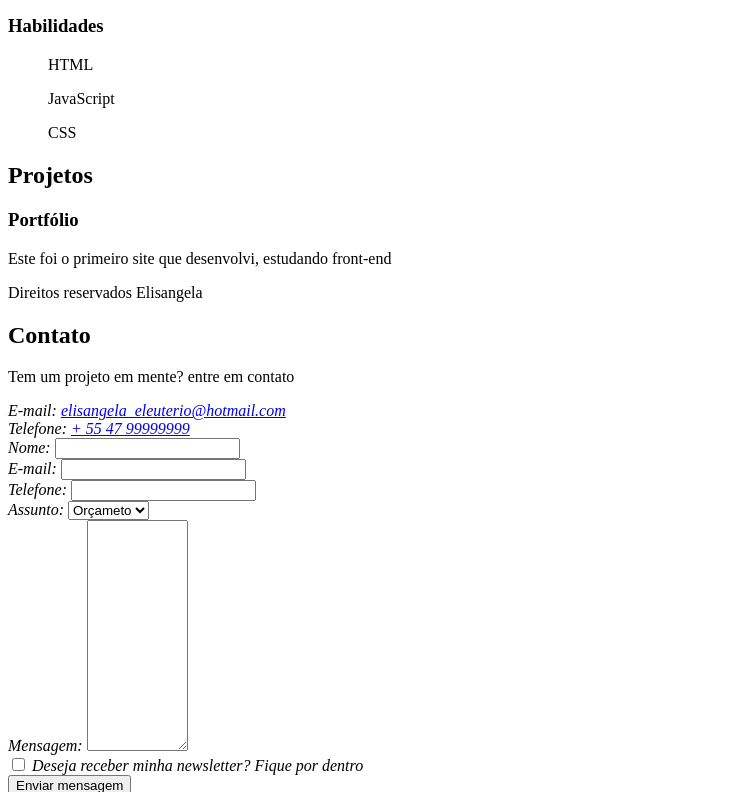
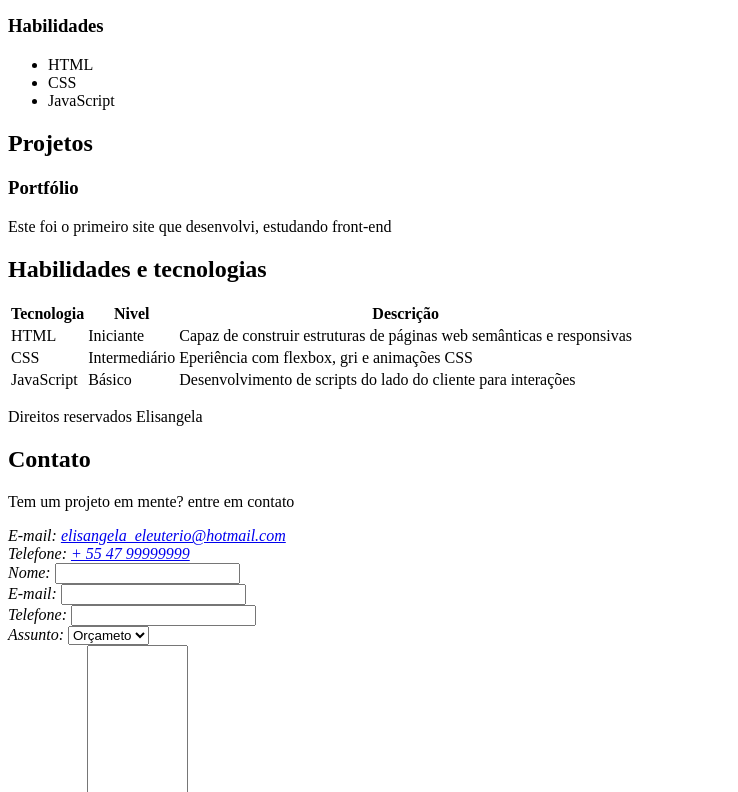
Before and after one commit to elisangelaeleuterio/Site, a plain HTML site: page Index.html in a window 1280 px wide. Shown: the part 308-1100 px from the top of the page, without its empty margins (0-738 px from the left). Drawn offline with Linux system fonts and the light colour scheme.

Commit message:
Adição de formulário e tabela

```diff
--- a/Index.html
+++ b/Index.html
@@ -4,7 +4,7 @@
 <head>
     <meta charset="UTF-8">
     <meta name="viewport" content="width=device-width, initial-scale=1.0">
-    <title>Elisangela Eleuterio dos Santos </title>
+    <title>Elisangela Eleuterio dos Santos</title>
 </head>
 
 <body>
@@ -16,12 +16,10 @@
                 <li><a href="#Sobre">sobre mim</a></li>
                 <li><a href="#Projetos">projetos</a></li>
                 <li><a href="#Contato">contato</a></li>
-                <li><a href="http://google.com.br" target="_blank">Google</a></li>
-                <!-- <li>mim</li> -->
-
+                <li><a href="https://google.com.br" target="_blank">Google</a></li>
+                <!-- <li>Sobre mim</li> -->
             </ul>
         </nav> >
-
     </header>
 
     <section id="Sobre">
@@ -30,7 +28,10 @@
         <img src="nomepasta/image.png" alt="imagem de foto de perfil">
 
         <article>
-            <p>Sou Elisangela, estou estudando Tecnologia da Informação, e busco oportunidade de aprendizado na área</p>
+
+            <p>
+                Sou Elisangela, estou estudando Tecnologia da Informação, e busco oportunidade de aprendizado na área
+            </p>
 
         </article>
 
@@ -38,9 +39,11 @@
 
             <h3>Habilidades</h3>
 
-            <ul>HTML</ul>
-            <ul>JavaScript</ul>
-            <ul>CSS</ul>
+            <ul>
+                <li>HTML</li>
+                <li>CSS</li>
+                <li>JavaScript</li>
+            </ul>
 
         </aside>
 
@@ -51,11 +54,58 @@
             <article>
                 <h3>Portfólio</h3>
 
-                <p>Este foi o primeiro site que desenvolvi, estudando front-end</p>
+                <p>
+                    Este foi o primeiro site que desenvolvi, estudando front-end
+                </p>
 
             </article>
 
         </section>
+
+        <section id="habilidades">
+
+            <h2>Habilidades e tecnologias</h2>
+
+            <table>
+
+                <thead>
+
+                    <tr>
+                        <th>Tecnologia</th>
+                        <th>Nivel</th>
+                        <th>Descrição</th>
+                    </tr>
+
+                </thead>
+
+                <tbody>
+                    <tr>
+                        <td>HTML</td>
+                        <td>Iniciante</td>
+                        <td>Capaz de construir estruturas de páginas web semânticas e responsivas</td>
+                    </tr>
+
+                    <tr>
+                        <td>CSS</td>
+                        <td>Intermediário</td>
+                        <td>Eperiência com flexbox, gri e animações CSS</td>
+                    </tr>
+
+                    <tr>
+                        <td>JavaScript</td>
+                        <td>Básico</td>
+                        <td>Desenvolvimento de scripts do lado do cliente para interações</td>
+                    </tr>
+
+                </tbody>
+            </table>
+
+
+        </section>
+
+
+    </section>
+
 
     <footer>
 
@@ -69,7 +119,7 @@
 
             <address>
                 E-mail: <a href="mailto:elisangela_eleuterio@hotmail.com">elisangela_eleuterio@hotmail.com</a> <br>
-                    Telefone: <a href="Tel> + 554799999999">+ 55 47 99999999</a> <br>
+                Telefone: <a href="tel:+554799999999">+ 55 47 99999999</a> <br>
 
                 <form action="">
 
@@ -105,16 +155,9 @@
                     <input type="submit" value="Enviar mensagem">
 
 
-
-
-
                 </form>
 
-
             </address>
-
-
-
 
         </section>
     </footer>
```
Lines whose indentation alone changed are shown as unchanged.
